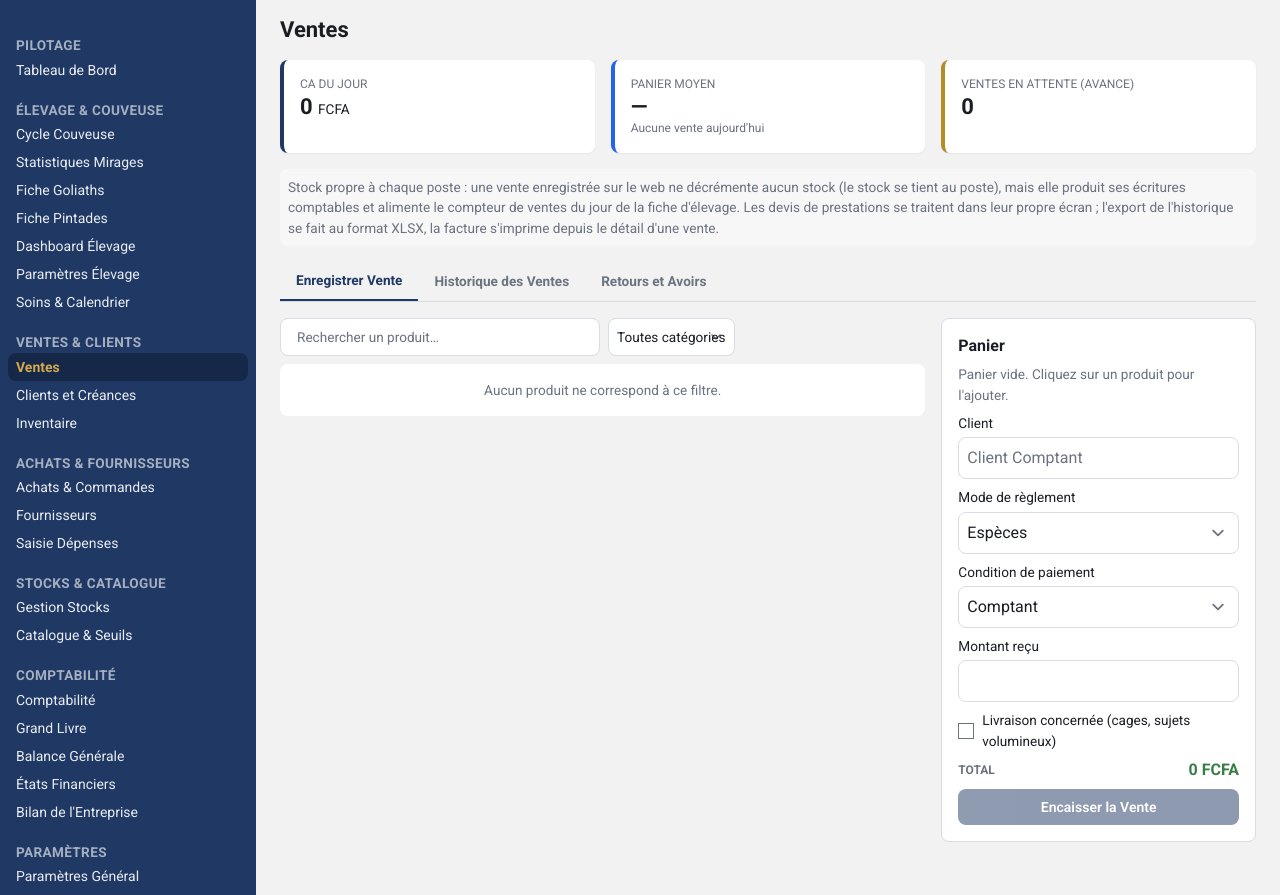
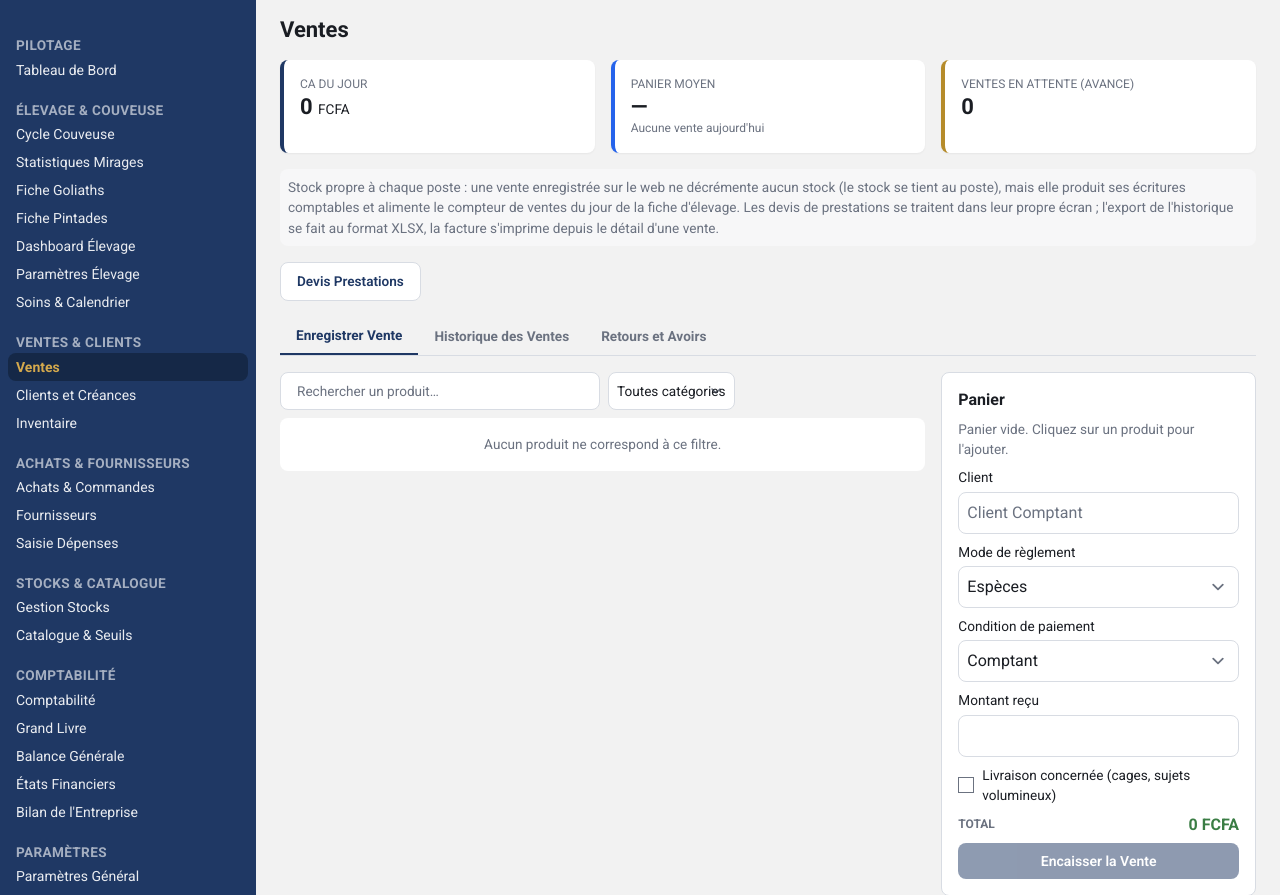
Before and after one commit to massenon/logialvia, a Laravel app: page /ventes in a window 1280 px wide. Shown: the part 55-950 px from the top of the page. Run offline with Laravel 12, Linux system fonts and the light colour scheme; the visitor is signed in with stand-in values (Sample User, id 1); data comes from the database, SQL or seed files in the repository; data that the repository does not hold is empty; style sheets or scripts are compiled from the project's sources; parts of the project's set-up code (start-up, migrations or seed data) failed here and were passed over; some libraries are stand-ins or nearby versions.

Commit message:
Web : l'écran Ventes mène aux devis de prestations (lien partiel), test
Co-Authored-By: Claude Sonnet 5.5 <noreply@anthropic.com>
Claude-Session: https://claude.ai/code/session_016j1okKCK1SzKJB46duFscG

```diff
--- a/logialvia_laravel/resources/views/livewire/ventes.blade.php
+++ b/logialvia_laravel/resources/views/livewire/ventes.blade.php
@@ -23,6 +23,8 @@
         produit ses écritures comptables et alimente le compteur de ventes du jour de la fiche d'élevage. Les devis de prestations se
         traitent dans leur propre écran ; l'export de l'historique se fait au format XLSX, la facture s'imprime depuis le détail d'une vente.
     </p>
+
+    <div class="mb-md">@include('partiels.lien-devis')</div>
 
     <div class="mb-md flex flex-wrap border-b border-outline-variant" role="tablist">
         @foreach ($onglets as $cle => $libelle)
```
Also changed, not shown: logialvia_laravel/tests/Feature/Web/CommerceWebTest.php (+8 -0 lines).
